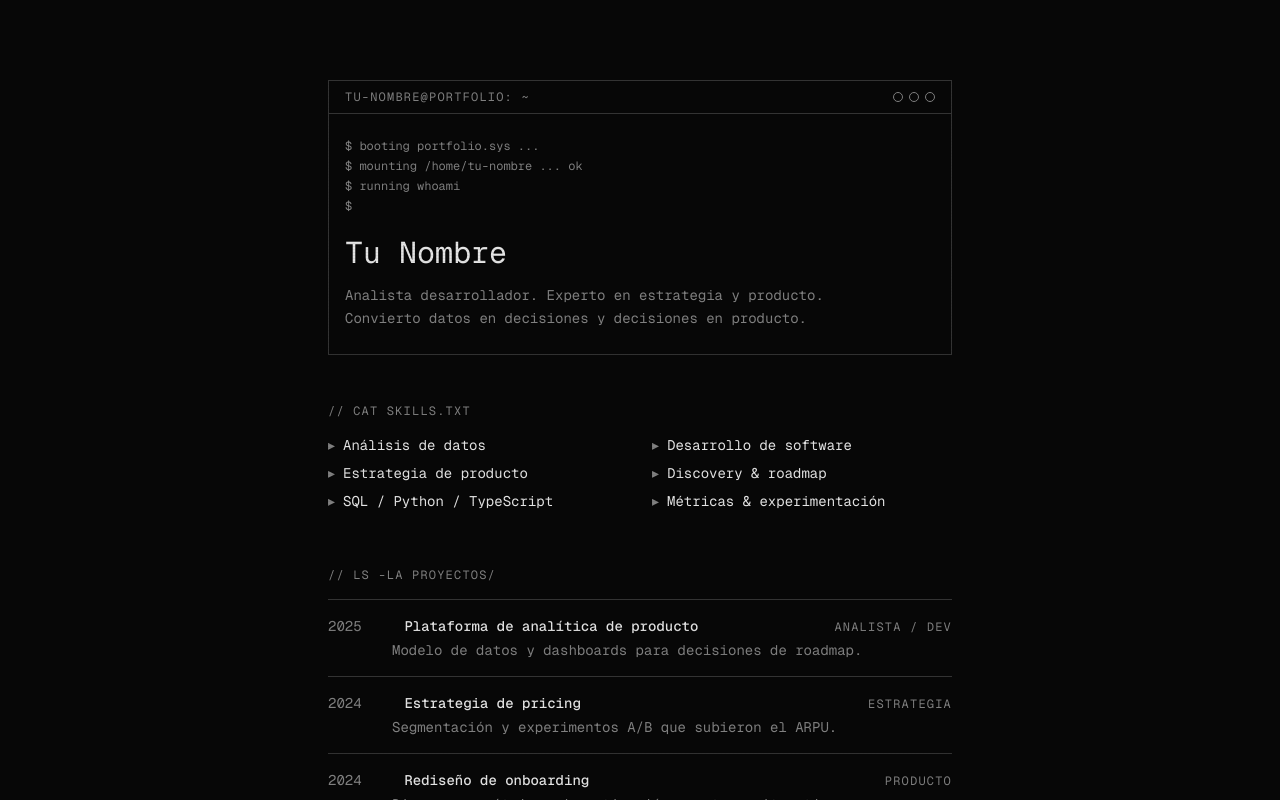
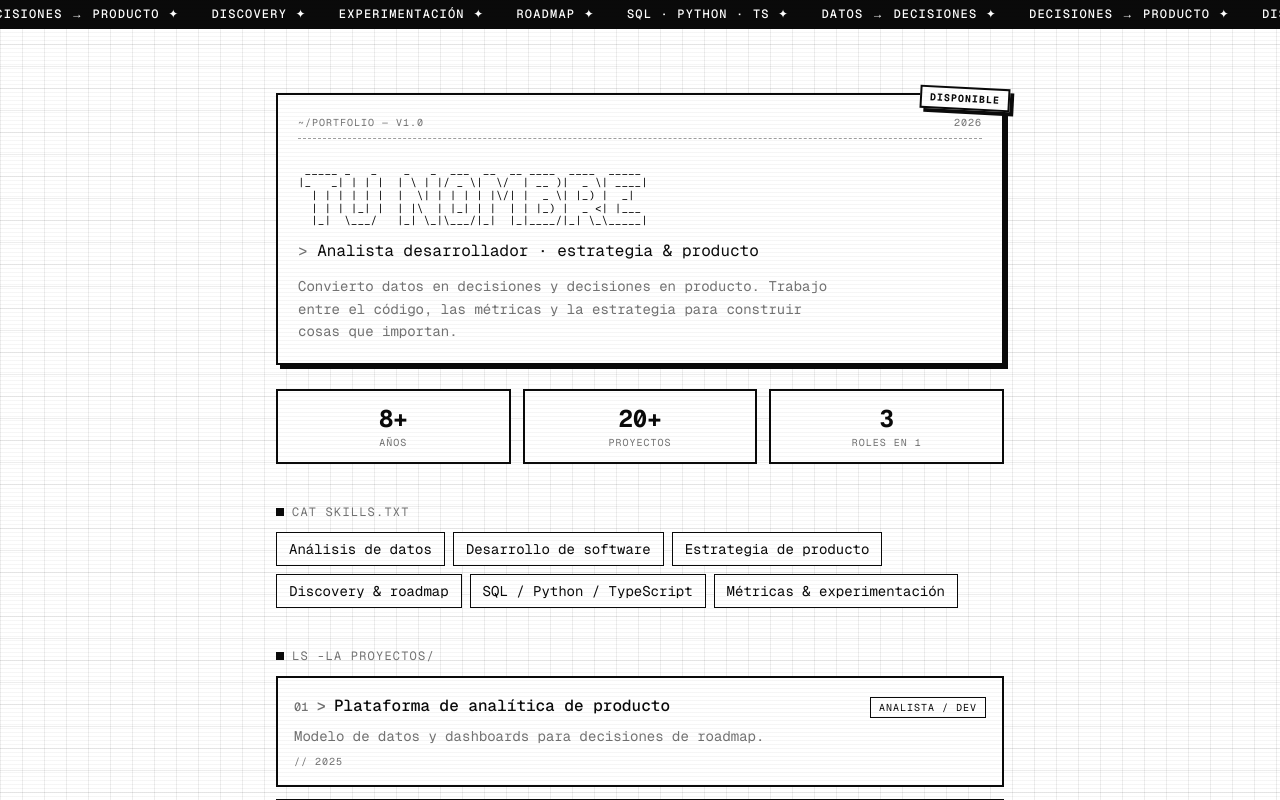
Before and after one commit to idmateos/igordiaz-web, a Next.js app: page / in a window 1280 px wide. Shown: the top 800 px of the page. Built offline with nearby package versions, Linux system fonts and the light colour scheme.

Commit message:
feat: update retro effects and add marquee ticker

```diff
--- a/app/globals.css
+++ b/app/globals.css
@@ -169,10 +169,27 @@
   }
 }
 
-/* ===== Retro CRT terminal effects ===== */
+/* ===== Retro paper / terminal effects ===== */
 
-/* Scanlines overlay */
-.crt-scanlines::before {
+/* Graph-paper grid background */
+.paper-grid {
+  background-color: var(--background);
+  background-image:
+    linear-gradient(
+      to right,
+      color-mix(in oklch, var(--foreground) 7%, transparent) 1px,
+      transparent 1px
+    ),
+    linear-gradient(
+      to bottom,
+      color-mix(in oklch, var(--foreground) 7%, transparent) 1px,
+      transparent 1px
+    );
+  background-size: 22px 22px;
+}
+
+/* Faint horizontal scanlines for a printed/CRT feel on light bg */
+.paper-scanlines::before {
   content: '';
   position: fixed;
   inset: 0;
@@ -180,38 +197,18 @@
   pointer-events: none;
   background: repeating-linear-gradient(
     to bottom,
-    color-mix(in oklch, var(--foreground) 6%, transparent) 0px,
-    color-mix(in oklch, var(--foreground) 6%, transparent) 1px,
+    color-mix(in oklch, var(--foreground) 4%, transparent) 0px,
+    color-mix(in oklch, var(--foreground) 4%, transparent) 1px,
     transparent 1px,
-    transparent 3px
+    transparent 4px
   );
-  mix-blend-mode: multiply;
-}
-
-/* Subtle vignette + flicker */
-.crt-screen {
-  animation: crt-flicker 4s infinite steps(60);
-}
-
-@keyframes crt-flicker {
-  0%,
-  97%,
-  100% {
-    opacity: 1;
-  }
-  98% {
-    opacity: 0.92;
-  }
-  99% {
-    opacity: 0.97;
-  }
 }
 
 /* Blinking block cursor */
 .crt-cursor {
   display: inline-block;
-  width: 0.6em;
-  height: 1.05em;
+  width: 0.55em;
+  height: 1em;
   margin-left: 0.1em;
   background: var(--foreground);
   vertical-align: text-bottom;
@@ -224,16 +221,30 @@
   }
 }
 
-/* Soft text glow like phosphor */
-.crt-glow {
-  text-shadow: 0 0 1px color-mix(in oklch, var(--foreground) 60%, transparent);
+/* Marquee ticker */
+.marquee {
+  display: inline-flex;
+  white-space: nowrap;
+  animation: marquee 24s linear infinite;
+}
+
+@keyframes marquee {
+  from {
+    transform: translateX(0);
+  }
+  to {
+    transform: translateX(-50%);
+  }
+}
+
+/* Hard offset shadow (sticker / receipt look) */
+.shadow-hard {
+  box-shadow: 4px 4px 0 0 var(--foreground);
 }
 
 @media (prefers-reduced-motion: reduce) {
-  .crt-screen {
-    animation: none;
-  }
-  .crt-cursor {
+  .crt-cursor,
+  .marquee {
     animation: none;
   }
 }
--- a/app/page.tsx
+++ b/app/page.tsx
@@ -38,122 +38,131 @@ const WORK = [
   },
 ]
 
-const BOOT_LINES = [
-  "booting portfolio.sys ...",
-  "loading modules: analysis, dev, strategy, product ... ok",
-  "mounting /home/tu-nombre ... ok",
-  "running whoami",
+const TICKER = [
+  "DATOS → DECISIONES",
+  "DECISIONES → PRODUCTO",
+  "DISCOVERY",
+  "EXPERIMENTACIÓN",
+  "ROADMAP",
+  "SQL · PYTHON · TS",
 ]
 
-function useBootSequence() {
-  const [shownLines, setShownLines] = useState<string[]>([])
-  const [done, setDone] = useState(false)
+const ASCII = String.raw`
+ _____ _   _    _   _  ___  __  __ ____  ____  _____
+|_   _| | | |  | \ | |/ _ \|  \/  | __ )|  _ \| ____|
+  | | | | | |  |  \| | | | | |\/| |  _ \| |_) |  _|
+  | | | |_| |  | |\  | |_| | |  | | |_) |  _ <| |___
+  |_|  \___/   |_| \_|\___/|_|  |_|____/|_| \_\_____|
+`
 
+function useTyped(text: string, start: boolean, speed = 45) {
+  const [out, setOut] = useState("")
   useEffect(() => {
+    if (!start) return
     const reduce = window.matchMedia("(prefers-reduced-motion: reduce)").matches
     if (reduce) {
-      setShownLines(BOOT_LINES)
-      setDone(true)
+      setOut(text)
       return
     }
-
     let i = 0
-    const timers: ReturnType<typeof setTimeout>[] = []
-    const tick = () => {
-      setShownLines((prev) => [...prev, BOOT_LINES[i]])
+    const id = setInterval(() => {
       i += 1
-      if (i < BOOT_LINES.length) {
-        timers.push(setTimeout(tick, 450))
-      } else {
-        timers.push(setTimeout(() => setDone(true), 500))
-      }
-    }
-    timers.push(setTimeout(tick, 350))
-    return () => timers.forEach(clearTimeout)
-  }, [])
-
-  return { shownLines, done }
+      setOut(text.slice(0, i))
+      if (i >= text.length) clearInterval(id)
+    }, speed)
+    return () => clearInterval(id)
+  }, [text, start, speed])
+  return out
 }
 
 export default function Page() {
-  const { shownLines, done } = useBootSequence()
+  const [ready, setReady] = useState(false)
+  useEffect(() => {
+    const t = setTimeout(() => setReady(true), 250)
+    return () => clearTimeout(t)
+  }, [])
+
+  const tagline = useTyped("Analista desarrollador · estrategia & producto", ready, 35)
 
   return (
-    <main
-      className="crt-scanlines min-h-screen"
-      style={
-        {
-          "--term-bg": "oklch(0.13 0 0)",
-          "--term-fg": "oklch(0.92 0 0)",
-          "--term-dim": "oklch(0.6 0 0)",
-          "--term-line": "oklch(0.32 0 0)",
-          backgroundColor: "var(--term-bg)",
-          color: "var(--term-fg)",
-        } as React.CSSProperties
-      }
-    >
-      <div className="crt-screen crt-glow mx-auto flex min-h-screen max-w-2xl flex-col px-6 py-12 md:py-20">
-        {/* Window chrome */}
-        <div
-          className="overflow-hidden border"
-          style={{ borderColor: "var(--term-line)" }}
-        >
-          <div
-            className="flex items-center justify-between border-b px-4 py-2 text-xs uppercase tracking-widest"
-            style={{ borderColor: "var(--term-line)", color: "var(--term-dim)" }}
-          >
-            <span>tu-nombre@portfolio: ~</span>
-            <span aria-hidden="true" className="flex gap-1.5">
-              <span className="inline-block size-2.5 rounded-full border" style={{ borderColor: "var(--term-dim)" }} />
-              <span className="inline-block size-2.5 rounded-full border" style={{ borderColor: "var(--term-dim)" }} />
-              <span className="inline-block size-2.5 rounded-full border" style={{ borderColor: "var(--term-dim)" }} />
+    <main className="paper-grid paper-scanlines min-h-screen text-foreground">
+      {/* Top ticker */}
+      <div className="overflow-hidden border-b border-foreground bg-foreground text-background">
+        <div className="marquee py-1.5 text-xs font-medium uppercase tracking-widest">
+          {[...TICKER, ...TICKER].map((t, i) => (
+            <span key={i} className="px-4">
+              {t} <span aria-hidden="true">✦</span>
             </span>
+          ))}
+        </div>
       </div>
 
-          {/* Boot sequence */}
-          <div className="px-4 py-6">
-            <div className="space-y-1 text-xs" style={{ color: "var(--term-dim)" }}>
-              {shownLines.map((line, idx) => (
-                <p key={idx}>
-                  <span className="select-none">$ </span>
-                  {line}
+      <div className="mx-auto max-w-3xl px-5 py-10 md:py-16">
+        {/* Header card */}
+        <header className="relative border-2 border-foreground bg-background p-5 shadow-hard">
+          <div className="mb-3 flex items-center justify-between border-b border-dashed border-foreground/40 pb-2 text-[10px] uppercase tracking-widest text-muted-foreground">
+            <span>~/portfolio — v1.0</span>
+            <span>{new Date().getFullYear()}</span>
+          </div>
+
+          <pre
+            aria-hidden="true"
+            className="overflow-x-auto text-[6px] leading-[1.15] text-foreground sm:text-[9px] md:text-[11px]"
+          >
+            {ASCII}
+          </pre>
+
+          <h1 className="sr-only">Tu Nombre — analista desarrollador, estrategia y producto</h1>
+
+          <p className="mt-3 font-mono text-sm md:text-base">
+            <span className="select-none text-muted-foreground">{"> "}</span>
+            {tagline}
+            <span className="crt-cursor" aria-hidden="true" />
           </p>
+
+          <p className="mt-3 max-w-prose text-sm leading-relaxed text-muted-foreground">
+            Convierto datos en decisiones y decisiones en producto. Trabajo entre
+            el código, las métricas y la estrategia para construir cosas que
+            importan.
+          </p>
+
+          {/* corner tag */}
+          <span className="absolute -right-2 -top-2 rotate-3 border-2 border-foreground bg-background px-2 py-0.5 text-[10px] font-bold uppercase tracking-widest shadow-hard">
+            disponible
+          </span>
+        </header>
+
+        {/* Stats strip */}
+        <div className="mt-6 grid grid-cols-3 gap-3">
+          {[
+            { n: "8+", l: "años" },
+            { n: "20+", l: "proyectos" },
+            { n: "3", l: "roles en 1" },
+          ].map((s) => (
+            <div
+              key={s.l}
+              className="border-2 border-foreground bg-background p-3 text-center"
+            >
+              <div className="font-mono text-2xl font-bold">{s.n}</div>
+              <div className="text-[10px] uppercase tracking-widest text-muted-foreground">
+                {s.l}
+              </div>
+            </div>
           ))}
         </div>
 
-            {/* whoami output */}
-            {done && (
-              <div className="mt-5 animate-in fade-in duration-500">
-                <h1 className="text-2xl leading-tight md:text-3xl">
-                  Tu Nombre
-                  <span className="crt-cursor" aria-hidden="true" />
-                </h1>
-                <p className="mt-3 max-w-prose text-sm leading-relaxed" style={{ color: "var(--term-dim)" }}>
-                  Analista desarrollador. Experto en estrategia y producto.
-                  Convierto datos en decisiones y decisiones en producto.
-                </p>
-              </div>
-            )}
-          </div>
-        </div>
-
-        {/* Content fades in after boot */}
-        <div
-          className={`mt-12 flex flex-1 flex-col transition-opacity duration-700 ${
-            done ? "opacity-100" : "opacity-0"
-          }`}
+        {/* Stack */}
+        <section className="mt-10">
+          <h2 className="mb-3 flex items-center gap-2 font-mono text-xs uppercase tracking-widest text-muted-foreground">
+            <span className="inline-block h-2 w-2 bg-foreground" aria-hidden="true" />
+            cat skills.txt
+          </h2>
+          <ul className="flex flex-wrap gap-2">
+            {STACK.map((item) => (
+              <li
+                key={item}
+                className="border border-foreground bg-background px-3 py-1.5 text-sm transition-all hover:-translate-y-0.5 hover:shadow-hard"
               >
-          {/* Stack */}
-          <section className="mb-14">
-            <h2 className="mb-4 text-xs uppercase tracking-widest" style={{ color: "var(--term-dim)" }}>
-              {"// cat skills.txt"}
-            </h2>
-            <ul className="grid grid-cols-1 gap-x-6 gap-y-2 text-sm sm:grid-cols-2">
-              {STACK.map((item) => (
-                <li key={item} className="group flex items-center gap-2">
-                  <span aria-hidden="true" style={{ color: "var(--term-dim)" }} className="transition-transform group-hover:translate-x-0.5">
-                    ▸
-                  </span>
                 {item}
               </li>
             ))}
@@ -161,48 +170,46 @@ export default function Page() {
         </section>
 
         {/* Work */}
-          <section className="mb-14">
-            <h2 className="mb-4 text-xs uppercase tracking-widest" style={{ color: "var(--term-dim)" }}>
-              {"// ls -la proyectos/"}
+        <section className="mt-10">
+          <h2 className="mb-3 flex items-center gap-2 font-mono text-xs uppercase tracking-widest text-muted-foreground">
+            <span className="inline-block h-2 w-2 bg-foreground" aria-hidden="true" />
+            ls -la proyectos/
           </h2>
-            <ul className="border-y" style={{ borderColor: "var(--term-line)" }}>
-              {WORK.map((p) => (
+          <ul className="space-y-3">
+            {WORK.map((p, idx) => (
               <li
                 key={p.title}
-                  className="group grid cursor-default grid-cols-[3rem_1fr] gap-4 border-b py-4 text-sm transition-colors last:border-b-0 hover:bg-[oklch(0.92_0_0/0.05)]"
-                  style={{ borderColor: "var(--term-line)" }}
+                className="group border-2 border-foreground bg-background p-4 transition-all hover:-translate-x-0.5 hover:-translate-y-0.5 hover:shadow-hard"
               >
-                  <span style={{ color: "var(--term-dim)" }}>{p.year}</span>
-                  <div>
                 <div className="flex flex-wrap items-baseline justify-between gap-2">
-                      <h3 className="font-medium">
-                        <span aria-hidden="true" className="mr-1 inline-block opacity-0 transition-opacity group-hover:opacity-100">
+                  <h3 className="flex items-baseline gap-2 font-medium">
+                    <span className="font-mono text-xs text-muted-foreground">
+                      {String(idx + 1).padStart(2, "0")}
+                    </span>
+                    <span aria-hidden="true" className="text-muted-foreground transition-transform group-hover:translate-x-1">
                       {">"}
                     </span>
                     {p.title}
                   </h3>
-                      <span className="text-xs uppercase tracking-widest" style={{ color: "var(--term-dim)" }}>
+                  <span className="border border-foreground px-2 py-0.5 text-[10px] uppercase tracking-widest">
                     {p.role}
                   </span>
                 </div>
-                    <p className="mt-1" style={{ color: "var(--term-dim)" }}>
-                      {p.desc}
+                <p className="mt-2 text-sm text-muted-foreground">{p.desc}</p>
+                <p className="mt-2 font-mono text-[10px] uppercase tracking-widest text-muted-foreground">
+                  // {p.year}
                 </p>
-                  </div>
               </li>
             ))}
           </ul>
         </section>
 
         {/* Contact */}
-          <footer
-            className="mt-auto border-t pt-6 text-sm"
-            style={{ borderColor: "var(--term-line)" }}
-          >
-            <p className="mb-3 text-xs uppercase tracking-widest" style={{ color: "var(--term-dim)" }}>
-              {"// ./contacto.sh"}
+        <footer className="mt-10 border-2 border-foreground bg-foreground p-5 text-background shadow-hard">
+          <p className="mb-3 font-mono text-xs uppercase tracking-widest opacity-70">
+            ./contacto.sh
           </p>
-            <div className="flex flex-wrap gap-x-6 gap-y-2">
+          <div className="flex flex-wrap gap-x-6 gap-y-2 text-sm">
             <a href="mailto:hola@tudominio.com" className="underline-offset-4 hover:underline">
               hola@tudominio.com
             </a>
@@ -213,11 +220,10 @@ export default function Page() {
               GitHub
             </a>
           </div>
-            <p className="mt-6 text-xs" style={{ color: "var(--term-dim)" }}>
-              © {new Date().getFullYear()} — hecho con café y SQL.
+          <p className="mt-5 font-mono text-[10px] uppercase tracking-widest opacity-60">
+            © {new Date().getFullYear()} — hecho con café y SQL
           </p>
         </footer>
-        </div>
       </div>
     </main>
   )
```
Lines whose indentation alone changed are shown as unchanged.
